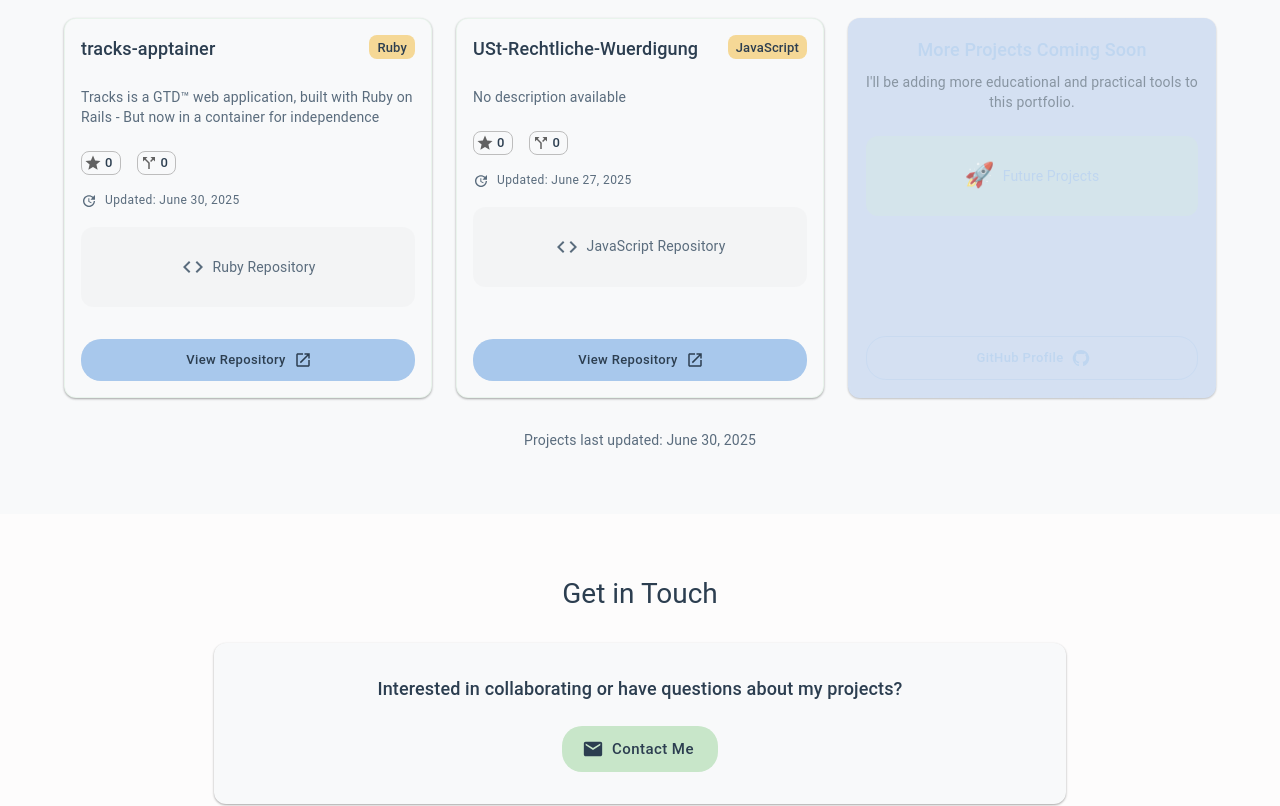
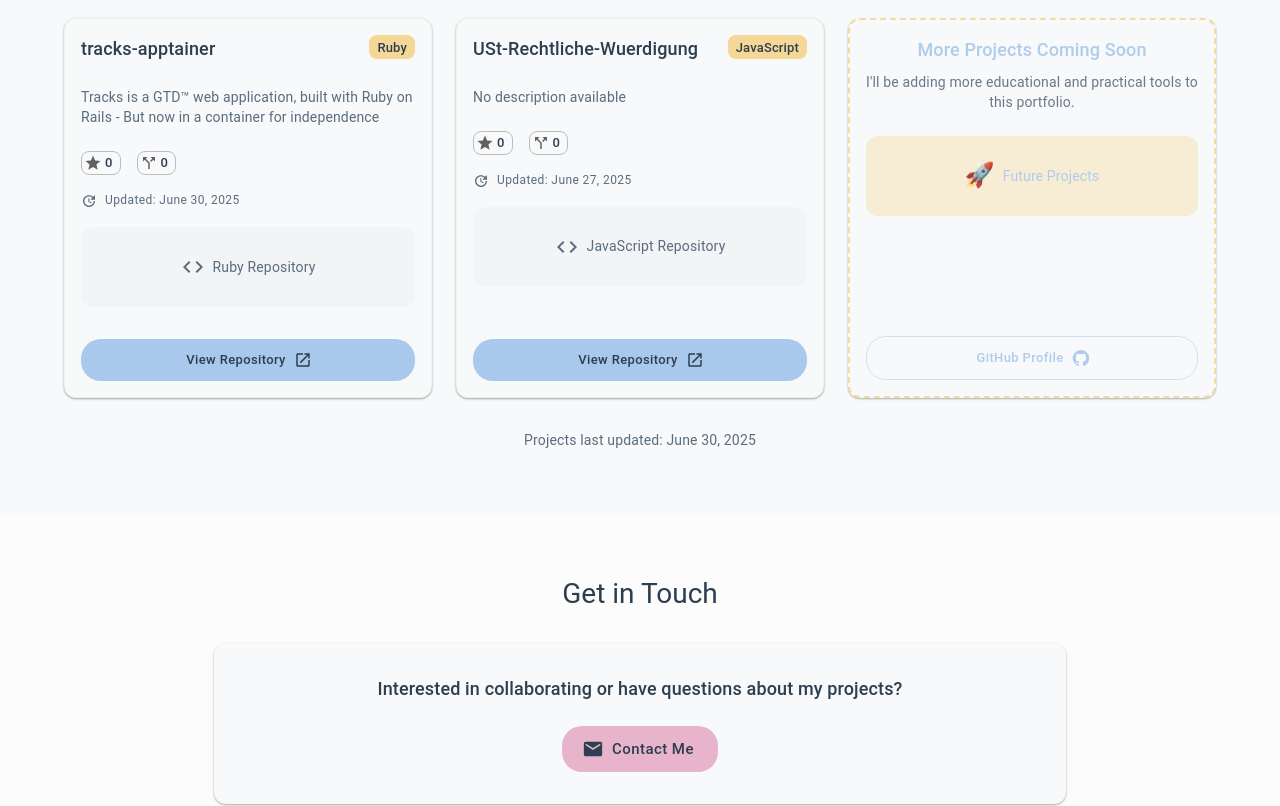
Before and after one commit to jasonschurawel/jasonschurawel.github.io, a React (Vite) app: page / in a window 1280 px wide. Shown: the part 940-1746 px from the top of the page. Built offline with nearby package versions, Linux system fonts and the light colour scheme; no server answers.

Commit message:
Different coloring

```diff
--- a/src/App.tsx
+++ b/src/App.tsx
@@ -223,7 +223,7 @@ function App() {
                   size="small"
                   sx={{
                     ml: 1,
-                    bgcolor: '#C8E6C9', // Soft green
+                    bgcolor: '#C8E6C9', // Pastel yellow for contrast
                     color: '#2C3E50',
                     fontWeight: 500,
                     fontSize: '0.75rem',
@@ -432,9 +432,9 @@ function App() {
                     display: 'flex',
                     flexDirection: 'column',
                     border: '2px dashed',
-                    borderColor: 'primary.light',
-                    bgcolor: 'primary.light',
-                    opacity: 0.7,
+                    borderColor: '#F5D896', // Yellow border
+                    bgcolor: '#F8F9FA', // Light background
+                    opacity: 0.9,
                   }}
                 >
                   <CardContent sx={{ flexGrow: 1, textAlign: 'center' }}>
@@ -446,7 +446,7 @@ function App() {
                     </Typography>
                     <Box
                       sx={{
-                        bgcolor: 'rgba(200, 230, 201, 0.3)', // Light green background
+                        bgcolor: 'rgba(245, 216, 150, 0.4)', // Light yellow background
                         borderRadius: 1,
                         p: 3,
                         mb: 2,
@@ -507,10 +507,10 @@ function App() {
               startIcon={<Email />}
               sx={{
                 mt: 2,
-                bgcolor: '#C8E6C9', // Pastel green
+                bgcolor: '#E8B4CB', // Pastel pink
                 color: '#2C3E50',
                 '&:hover': {
-                  bgcolor: '#A5D6A7',
+                  bgcolor: '#D18FB0',
                 }
               }}
             >
@@ -521,7 +521,7 @@ function App() {
       </Box>
 
       {/* Footer */}
-      <Box component="footer" sx={{ bgcolor: '#E8B4CB', color: '#2C3E50', py: 6 }}>
+      <Box component="footer" sx={{ bgcolor: '#A8C8EC', color: '#2C3E50', py: 6 }}>
         <Container maxWidth="lg">
           <Grid container spacing={4}>
             <Grid item xs={12} md={4}>
```
